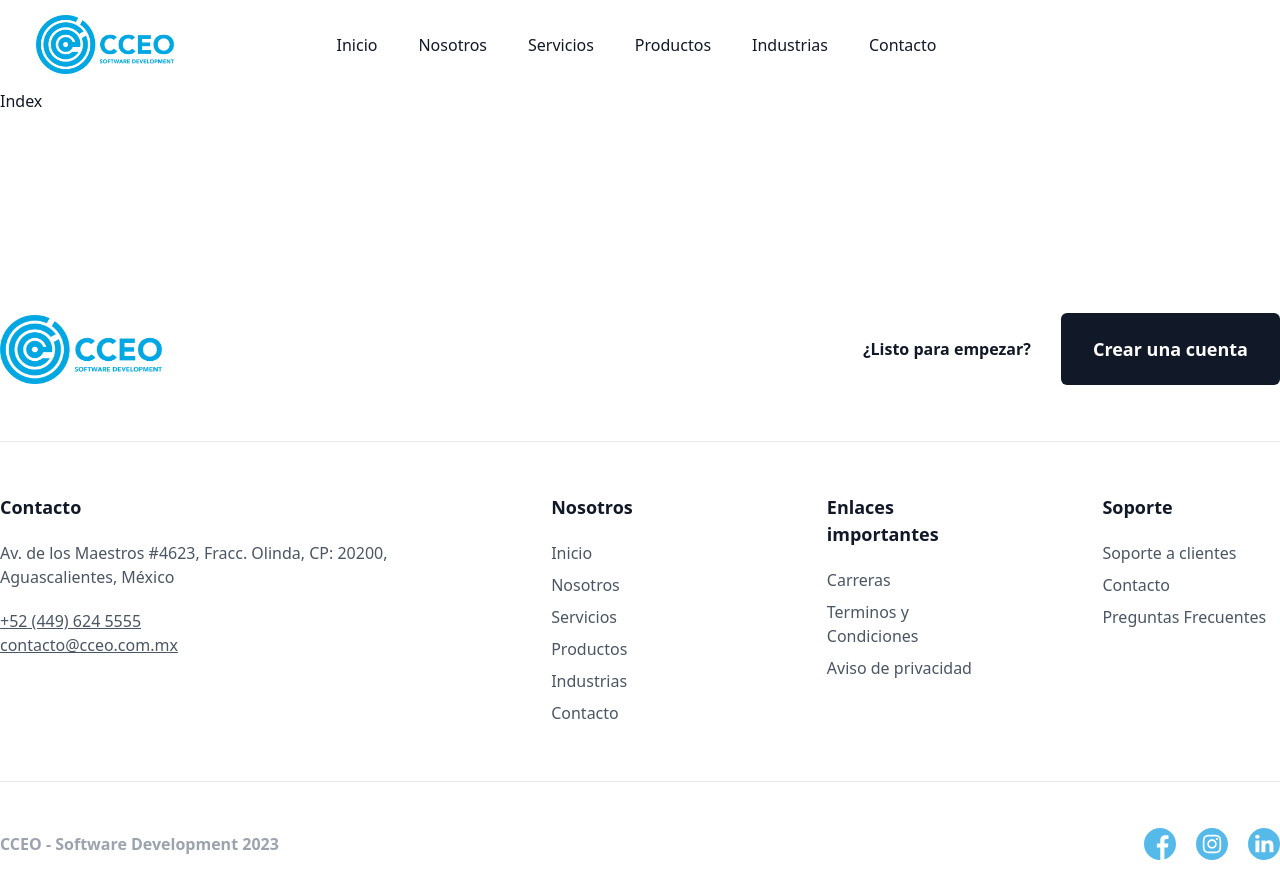
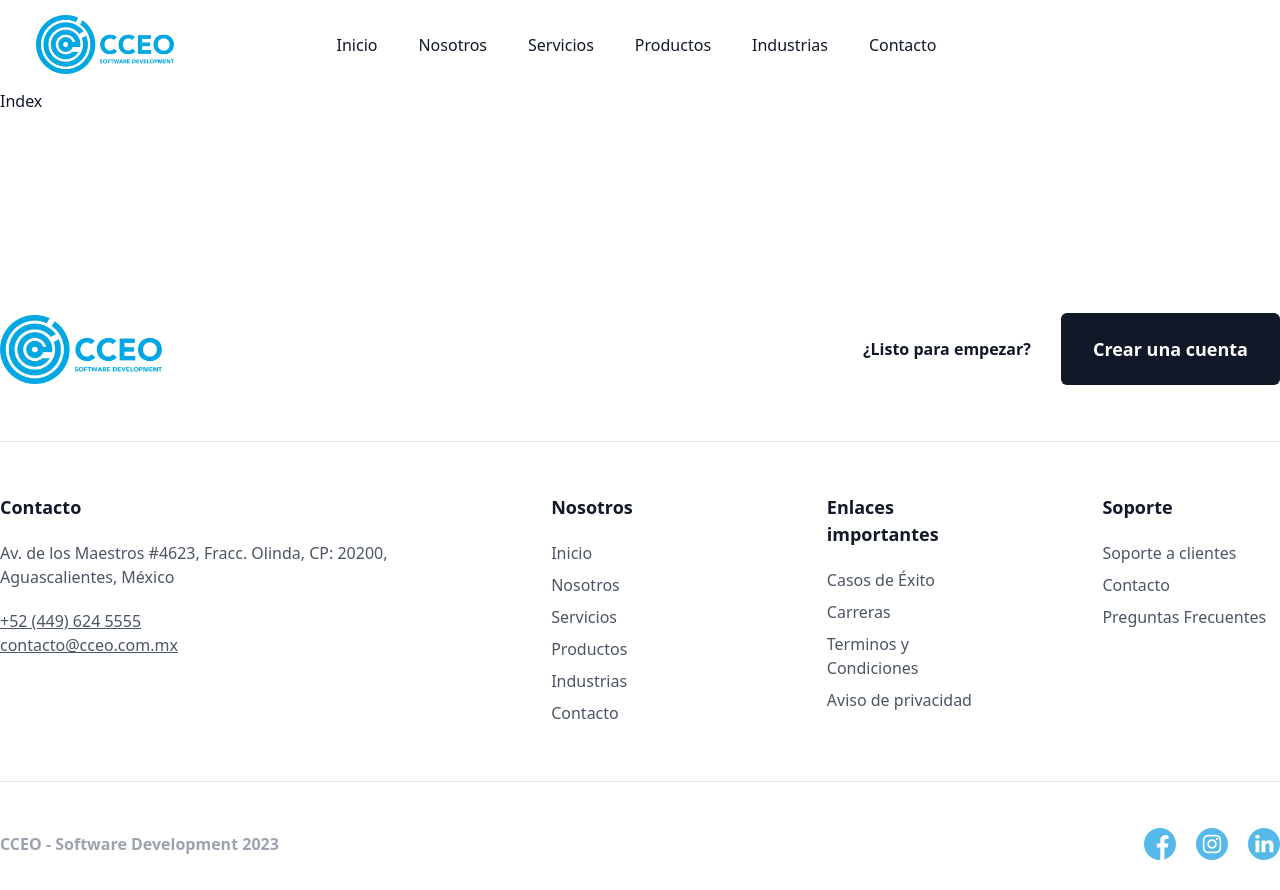
Before and after one commit to Jessmediina/CCEO-web-page, a Vue app: page / in a window 1280 px wide. Built offline with nearby package versions, Linux system fonts and the light colour scheme; a web font is replaced by a local one.

Commit message:
feat (Footer.vue): :sparkles: add link to success stories

```diff
--- a/src/layouts/components/Footer.vue
+++ b/src/layouts/components/Footer.vue
@@ -76,6 +76,13 @@
 					<ul>
 						<li class="mb-2">
 							<router-link
+								:to="{ name: 'successStories' }"
+								class="transition-all duration-200 hover:text-green-900 hover:pl-[3px]">
+								<span>Casos de Éxito</span>
+							</router-link>
+						</li>
+						<li class="mb-2">
+							<router-link
 								:to="{ name: 'careers' }"
 								class="transition-all duration-200 hover:text-green-900 hover:pl-[3px]">
 								<span>Carreras</span>
```
